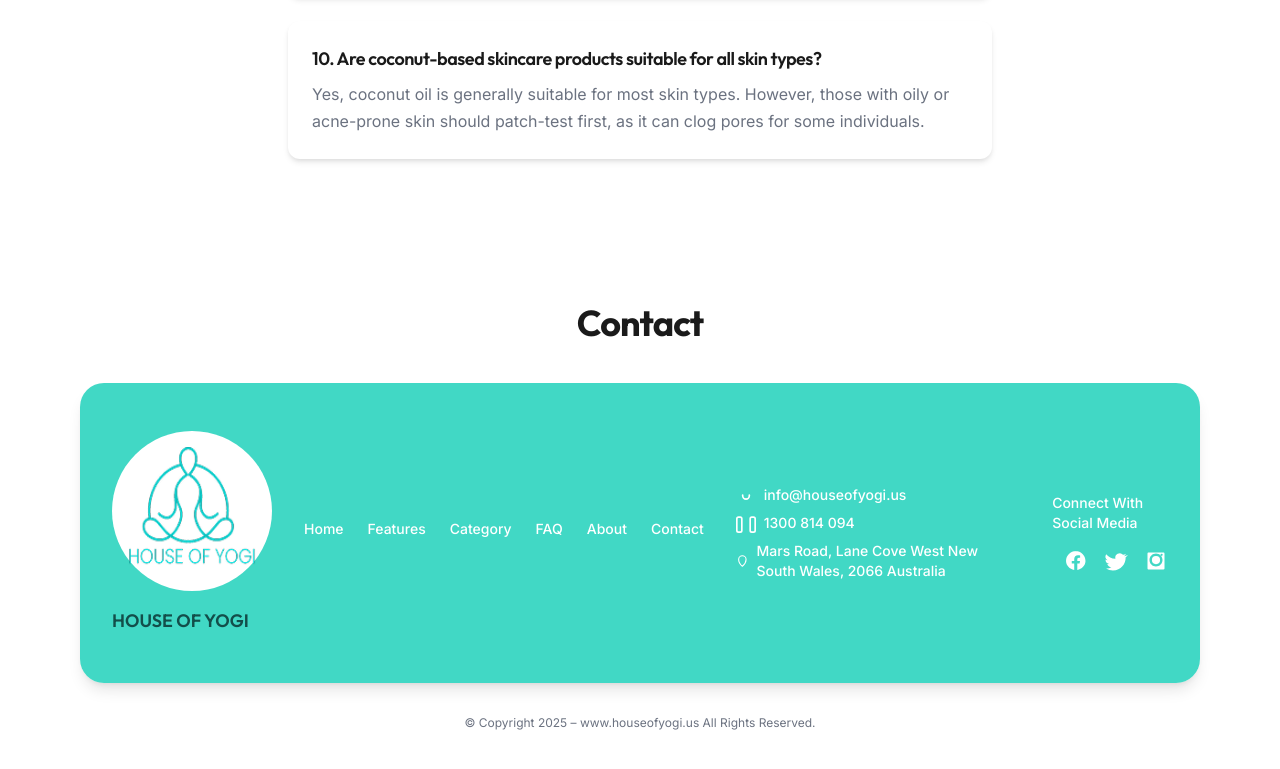
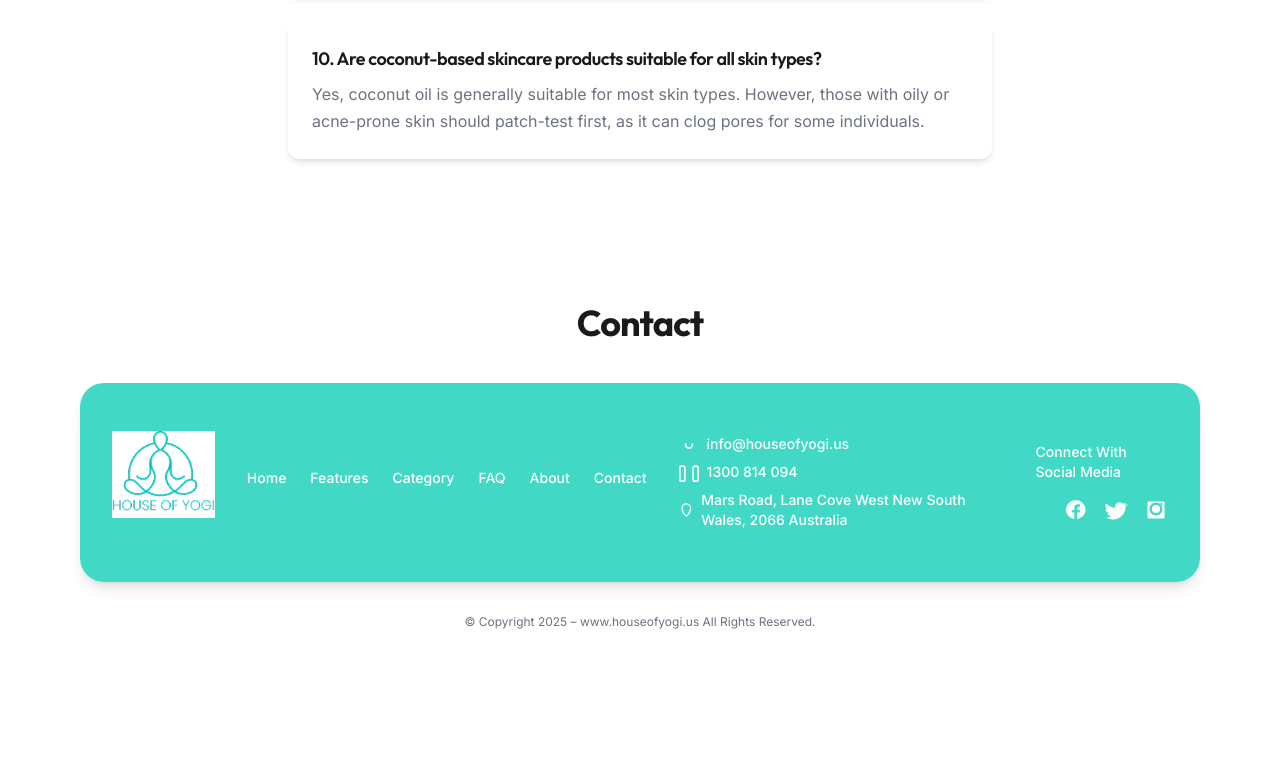
Before and after one commit to rajilesh/house_of_yogi, a website: page pages/home.html in a window 1280 px wide. Shown: the part 4361-5130 px from the top of the page. After the commit the page ends 5071 px from the top, so only its background shows below. Drawn offline with Linux system fonts and the light colour scheme.

Commit message:
code fix

```diff
--- a/pages/home.html
+++ b/pages/home.html
@@ -460,10 +460,9 @@
         <div class="rounded-3xl bg-primary-400/90 flex flex-col md:flex-row items-center justify-between px-8 py-12 gap-8 shadow-lg">
           <!-- Logo -->
           <div class="flex flex-col items-center md:items-start">
-            <div class="bg-white rounded-full w-40 h-40 flex items-center justify-center mb-4">
-              <img src="../assets/images/logo.png" alt="House of Yogi Logo" class="w-32 h-32" />
+            <div class="bg-white w-25 h-25 flex items-center justify-center mb-4">
+              <img src="../assets/images/logo.png" alt="House of Yogi Logo" class="w-25 h-25" />
             </div>
-            <div class="text-primary-900 font-outfit font-semibold text-lg">HOUSE OF YOGI</div>
           </div>
           <!-- Navigation Links -->
           <div class="flex flex-col items-center md:items-start gap-2 text-white text-sm font-medium">
```
